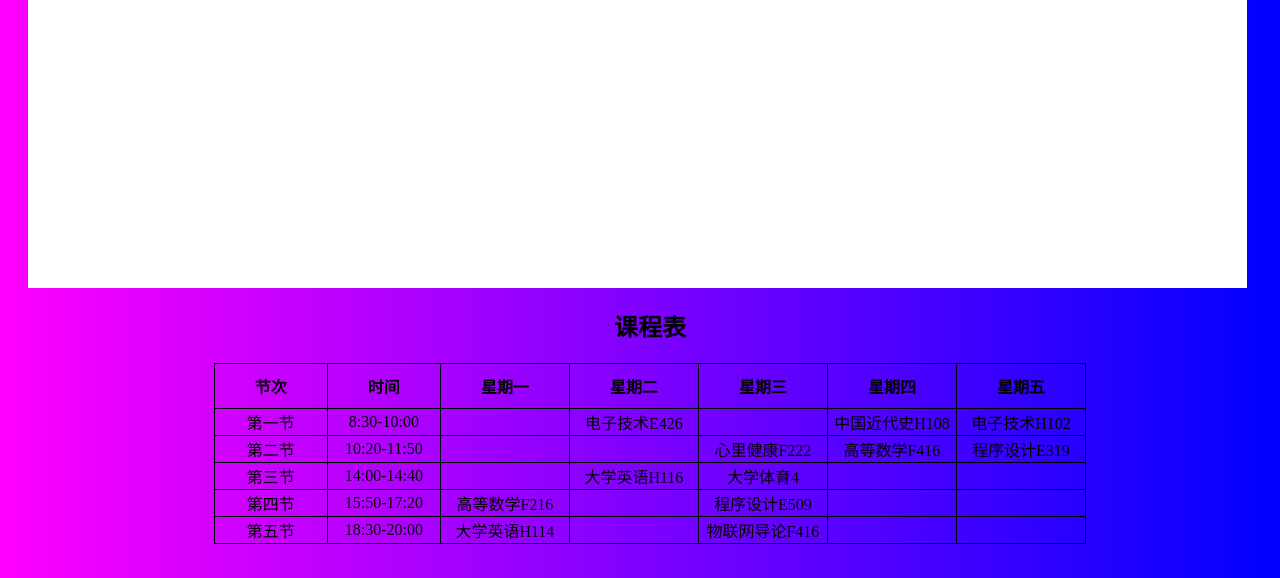
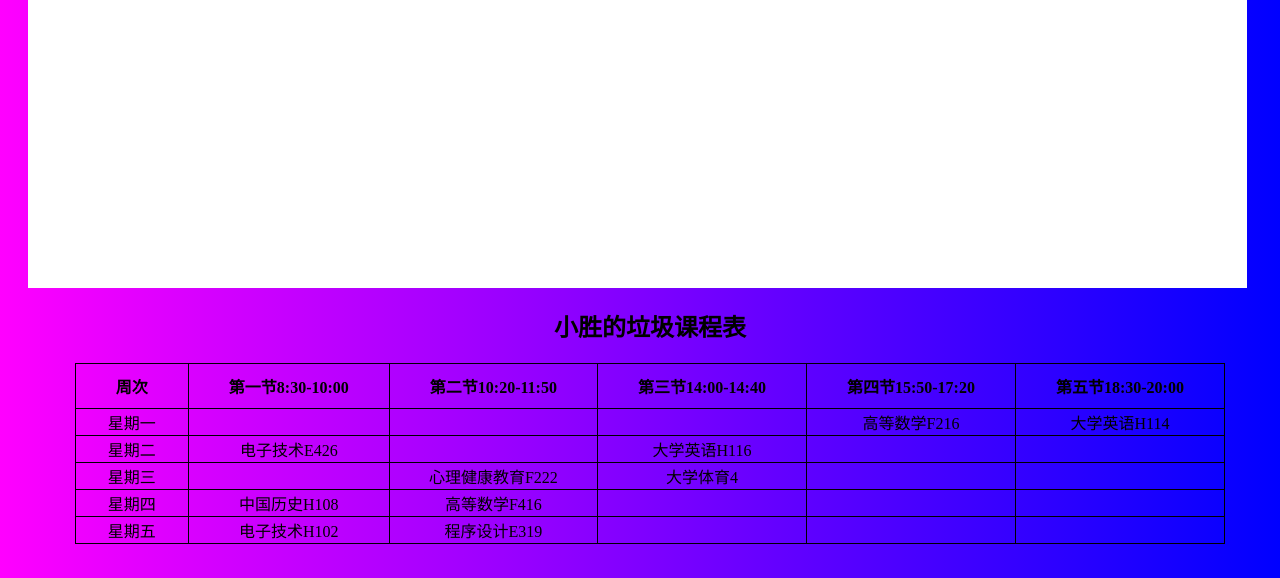
Before and after one commit to ChiYuanYue/achiyuan.gitub.io, a plain HTML site: page index.html in a window 1280 px wide. Shown: the part 222-800 px from the top of the page. Drawn offline with Linux system fonts and the light colour scheme.

Commit message:
更新 index.html

```diff
--- a/index.html
+++ b/index.html
@@ -136,57 +136,55 @@
         </div>
     </div>
     <div>
-        <h2>课程表</h2>
+        <h2>小胜的垃圾课程表</h2>
         <table>
             <tr>
-                <th>节次</th>
-                <th>时间</th>
-                <th>星期一</th>
-                <th>星期二</th>
-                <th>星期三</th>
-                <th>星期四</th>
-                <th>星期五</th>
+                <th>周次</th>
+                <th>第一节8:30-10:00</th>
+                <th>第二节10:20-11:50</th>
+                <th>第三节14:00-14:40</th>
+                <th>第四节15:50-17:20</th>
+                <th>第五节18:30-20:00</th>
             </tr>
             <tr>
-                <td>第一节</td>
-                <td>8:30-10:00</td>
+                <td>星期一</td>
                 <td></td>
+                <td></td>
+                <td></td>
+                <td>高等数学F216</td>
+                <td>大学英语H114</td>
+            </tr>
+            <tr>
+                <td>星期二</td>
                 <td>电子技术E426</td>
                 <td></td>
-                <td>中国近代史H108</td>
-                <td>电子技术H102</td>
+                <td>大学英语H116</td>
+                <td></td>
+                <td></td>
+
             </tr>
             <tr>
-                <td>第二节</td>
-                <td>10:20-11:50</td>
+                <td>星期三</td>
                 <td></td>
+                <td>心理健康教育F222</td>
+                <td>大学体育4</td>
                 <td></td>
-                <td>心里健康F222</td>
-                <td>高等数学F416</td>
-                <td>程序设计E319</td>
-            </tr>
-            <tr>
-                <td>第三节</td>
-                <td>14:00-14:40</td>
-                <td></td>
-                <td>大学英语H116</td>
-                <td>大学体育4</td>
                 <td></td>
             </tr>
             <tr>
-                <td>第四节</td>
-                <td>15:50-17:20</td>
-                <td>高等数学F216</td>
+                <td>星期四</td>
+                <td>中国历史H108</td>
+                <td>高等数学F416</td>
                 <td></td>
-                <td>程序设计E509</td>
+                <td></td>
                 <td></td>
             </tr>
             <tr>
-                <td>第五节</td>
-                <td>18:30-20:00</td>
-                <td>大学英语H114</td>
+                <td>星期五</td>
+                <td>电子技术H102</td>
+                <td>程序设计E319</td>
                 <td></td>
-                <td>物联网导论F416</td>
+                <td></td>
                 <td></td>
             </tr>
         </table>
```
